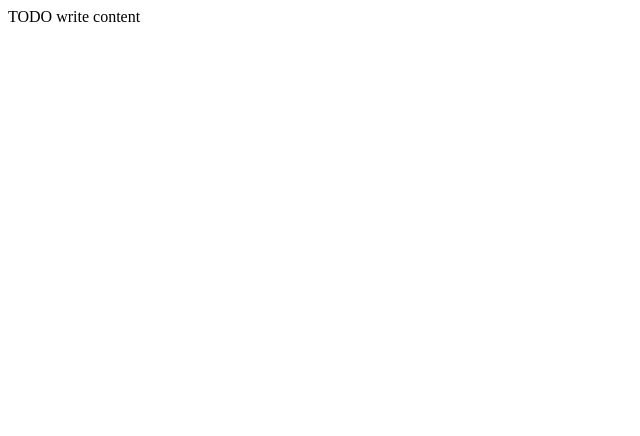
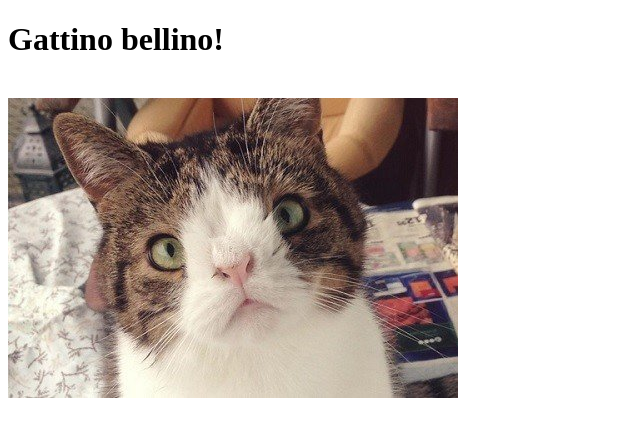
Before and after one commit to Fallin7/EsercitazioneFPW, a plain HTML site: page web/index.html in a window 1280 px wide. Shown: the whole page, without its empty margins (0-640 px from the left). Drawn offline with Linux system fonts and the light colour scheme.

Commit message:
Inizio esercitazione 18-03-2019

```diff
--- a/web/index.html
+++ b/web/index.html
@@ -6,11 +6,18 @@ and open the template in the editor.
 -->
 <html>
     <head>
-        <title>TODO supply a title</title>
+        <title>Homepage</title>
         <meta charset="UTF-8">
         <meta name="viewport" content="width=device-width, initial-scale=1.0">
+        <meta name="author" content="Davide Ortu">
+        <meta name="keywords" content="FPW, Progetto, HTML, CSS">
+        <meta name="description" content="Homepage delle esercitazioni di FPW">
     </head>
     <body>
-        <div>TODO write content</div>
+        <div>
+            <h1>Gattino bellino!</h1>
+            <br/>
+            <img title="Main Image" alt="Foto di un gattino" src="img/Monty-gatto.jpg">
+        </div>
     </body>
 </html>
```
Also changed, not shown: web/img/Monty-gatto.jpg (added).
